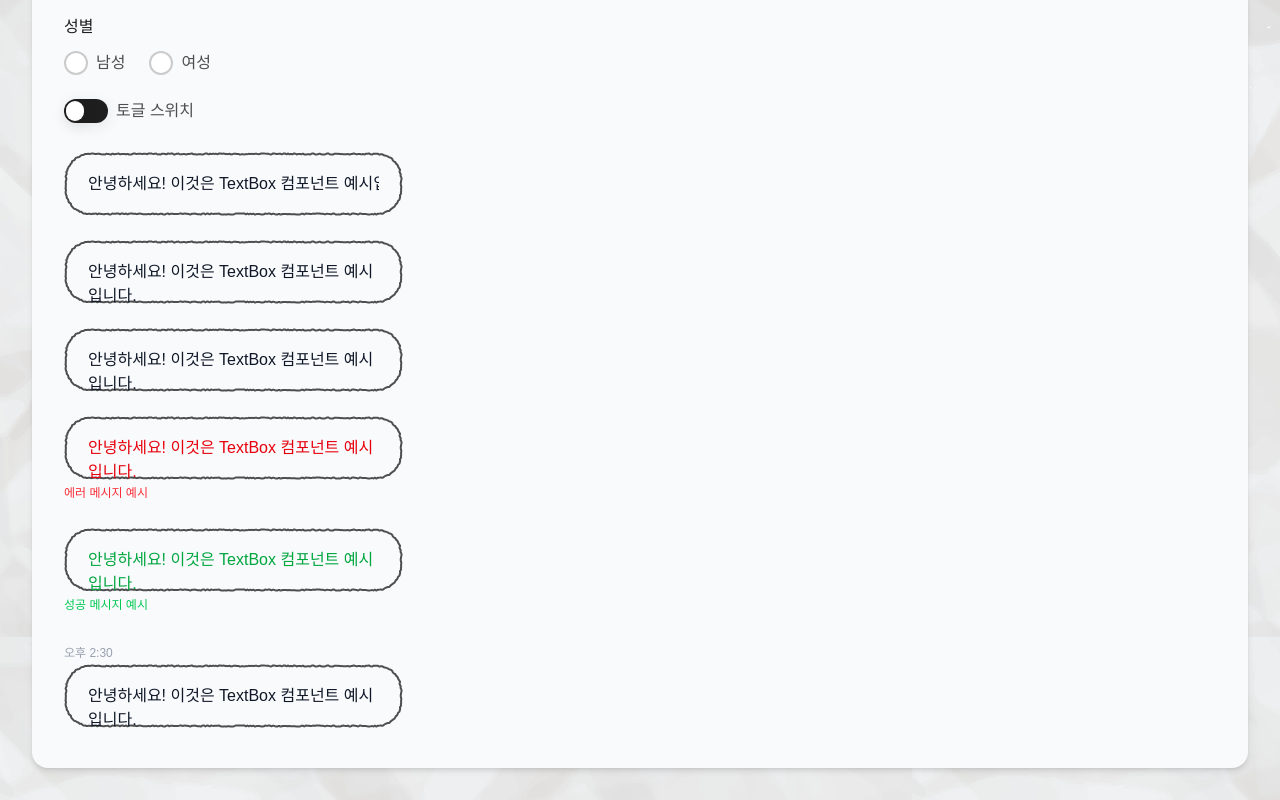
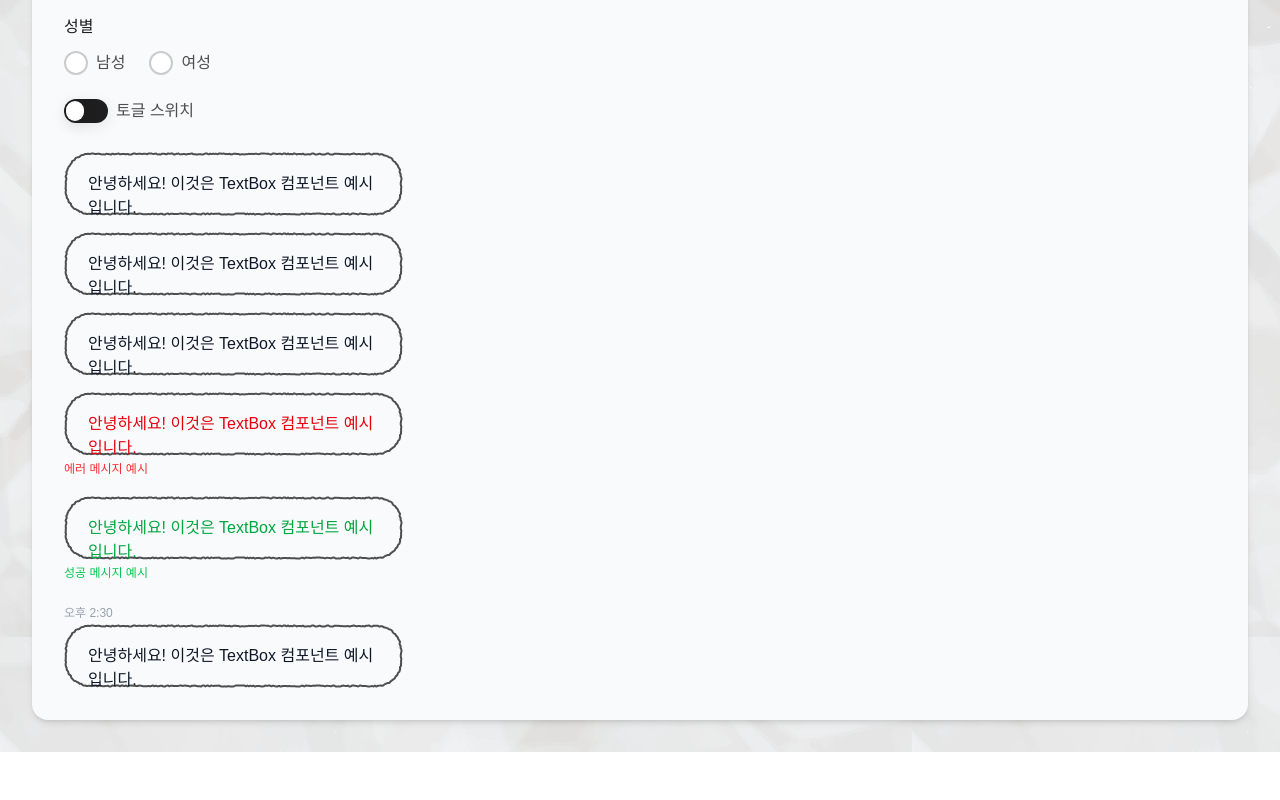
Before and after one commit to pinggyeKing/pinggyeking-frontend, a Next.js app: page /testpage in a window 1280 px wide. Shown: the part 2603-3403 px from the top of the page. After the commit the page ends 3355 px from the top, so only its background shows below. Built offline with nearby package versions, Linux system fonts and the light colour scheme.

Commit message:
feat: Implement editable mode in TextBox component with dynamic focus and input handling

```diff
--- a/src/components/inputs/TextBox/TextBox.tsx
+++ b/src/components/inputs/TextBox/TextBox.tsx
@@ -1,4 +1,4 @@
-import React, { useState } from 'react';
+import React, { useState, useRef, useEffect } from 'react';
 import { TextBoxStatusProps } from './types';
 
 interface EditableTextBoxProps extends TextBoxStatusProps {
@@ -31,22 +31,56 @@ const TextBox: React.FC<EditableTextBoxProps> = ({
 }) => {
   const isMe = author === 'me';
   const [isFocused, setIsFocused] = useState(false);
-  const effectiveStatus = editable && isFocused ? 'clicked' : status;
+  const [isEditing, setIsEditing] = useState(false);
+  const [internalValue, setInternalValue] = useState(value || '');
+  const inputRef = useRef<HTMLInputElement | HTMLTextAreaElement>(null);
 
-  const handleKeyDown = (e: React.KeyboardEvent<HTMLDivElement>) => {
+  useEffect(() => {
+    if (isEditing && inputRef.current) {
+      inputRef.current.focus();
+    }
+  }, [isEditing]);
+
+  useEffect(() => {
+    setInternalValue(value || '');
+  }, [value]);
+
+  // 읽기 모드에서 클릭/엔터/스페이스로 입력 모드 전환
+  const handleReadClick = () => {
+    if (!editable) return;
+    setIsEditing(true);
+    setIsFocused(true);
+  };
+  const handleReadKeyDown = (e: React.KeyboardEvent<HTMLDivElement>) => {
     if (!editable) return;
     if (e.key === 'Enter' || e.key === ' ') {
+      e.preventDefault();
+      setIsEditing(true);
       setIsFocused(true);
     }
   };
 
+  // 입력 모드에서 blur 또는 Enter(한줄) 시 읽기 모드로 복귀
+  const handleInputBlur = () => {
+    setIsEditing(false);
+    setIsFocused(false);
+    if (onChange) onChange(internalValue);
+  };
+  const handleInputKeyDown = (
+    e: React.KeyboardEvent<HTMLInputElement | HTMLTextAreaElement>,
+  ) => {
+    if (!multiline && e.key === 'Enter') {
+      e.preventDefault();
+      setIsEditing(false);
+      setIsFocused(false);
+      if (onChange) onChange(internalValue);
+    }
+  };
+
+  // 입력 모드일 때 보더 빨간색
+  const dynamicBorder = isEditing ? 'ring-2 ring-red-500' : '';
+
   return (
-    <div
-      className={`flex ${
-        isMe ? 'justify-end' : 'justify-start'
-      } w-full mb-2 ${className}`}
-      aria-label={isMe ? '내 메시지' : '상대 메시지'}
-    >
     <div className={`max-w-[80%] ${isMe ? 'items-end' : 'items-start'}`}>
       {time && (
         <span className="text-xs text-gray-400 mb-1" aria-label="메시지 시간">
@@ -54,32 +88,34 @@ const TextBox: React.FC<EditableTextBoxProps> = ({
         </span>
       )}
       <div
-          className={`relative ${borderStyle} w-[339px] h-[64px] pt-[20px] pb-[20px] pl-[24px] pr-[24px]`}
+        className={`relative ${borderStyle} w-[339px] h-[64px] pt-[20px] pb-[20px] pl-[24px] pr-[24px] ${dynamicBorder}`}
         style={{ boxSizing: 'border-box' }}
       >
-          {editable ? (
+        {isEditing ? (
           multiline ? (
             <textarea
-                className={`w-[291px] h-[24px] bg-transparent border-none outline-none resize-none text-base font-medium transition-colors duration-150 ${statusStyle[effectiveStatus]} text-left self-start`}
-                value={value}
-                onChange={(e) => onChange && onChange(e.target.value)}
+              ref={inputRef as React.RefObject<HTMLTextAreaElement>}
+              className={`w-[291px] h-[24px] bg-transparent border-none outline-none resize-none text-base font-medium transition-colors duration-150 ${statusStyle[status]} text-left self-start`}
+              value={internalValue}
+              onChange={(e) => setInternalValue(e.target.value)}
               aria-label="메시지 입력"
               rows={1}
-                onFocus={() => setIsFocused(true)}
-                onBlur={() => setIsFocused(false)}
+              onBlur={handleInputBlur}
+              onKeyDown={handleInputKeyDown}
               placeholder="메시지를 입력하세요"
               tabIndex={0}
               style={{ boxSizing: 'border-box' }}
             />
           ) : (
             <input
-                className={`w-[291px] h-[24px] bg-transparent border-none outline-none text-base font-medium transition-colors duration-150 ${statusStyle[effectiveStatus]} text-left self-start`}
-                value={value}
-                onChange={(e) => onChange && onChange(e.target.value)}
+              ref={inputRef as React.RefObject<HTMLInputElement>}
+              className={`w-[291px] h-[24px] bg-transparent border-none outline-none text-base font-medium transition-colors duration-150 ${statusStyle[status]} text-left self-start`}
+              value={internalValue}
+              onChange={(e) => setInternalValue(e.target.value)}
               aria-label="메시지 입력"
               type="text"
-                onFocus={() => setIsFocused(true)}
-                onBlur={() => setIsFocused(false)}
+              onBlur={handleInputBlur}
+              onKeyDown={handleInputKeyDown}
               placeholder="메시지를 입력하세요"
               tabIndex={0}
               style={{ boxSizing: 'border-box' }}
@@ -87,14 +123,15 @@ const TextBox: React.FC<EditableTextBoxProps> = ({
           )
         ) : (
           <div
-              className={`w-[291px] h-[24px] bg-transparent border-none outline-none text-base font-medium whitespace-pre-line transition-colors duration-150 ${statusStyle[status]} text-left self-start`}
+            className={`w-[291px] h-[24px] bg-transparent border-none outline-none text-base font-medium whitespace-pre-line transition-colors duration-150 ${statusStyle[status]} text-left self-start cursor-pointer`}
             tabIndex={0}
-              aria-label={value}
+            aria-label={internalValue}
             role="textbox"
-              onKeyDown={handleKeyDown}
+            onClick={handleReadClick}
+            onKeyDown={handleReadKeyDown}
             style={{ boxSizing: 'border-box' }}
           >
-              {value}
+            {internalValue}
           </div>
         )}
       </div>
@@ -109,7 +146,6 @@ const TextBox: React.FC<EditableTextBoxProps> = ({
         </span>
       )}
     </div>
-    </div>
   );
 };
 
```
Lines whose indentation alone changed are shown as unchanged.
